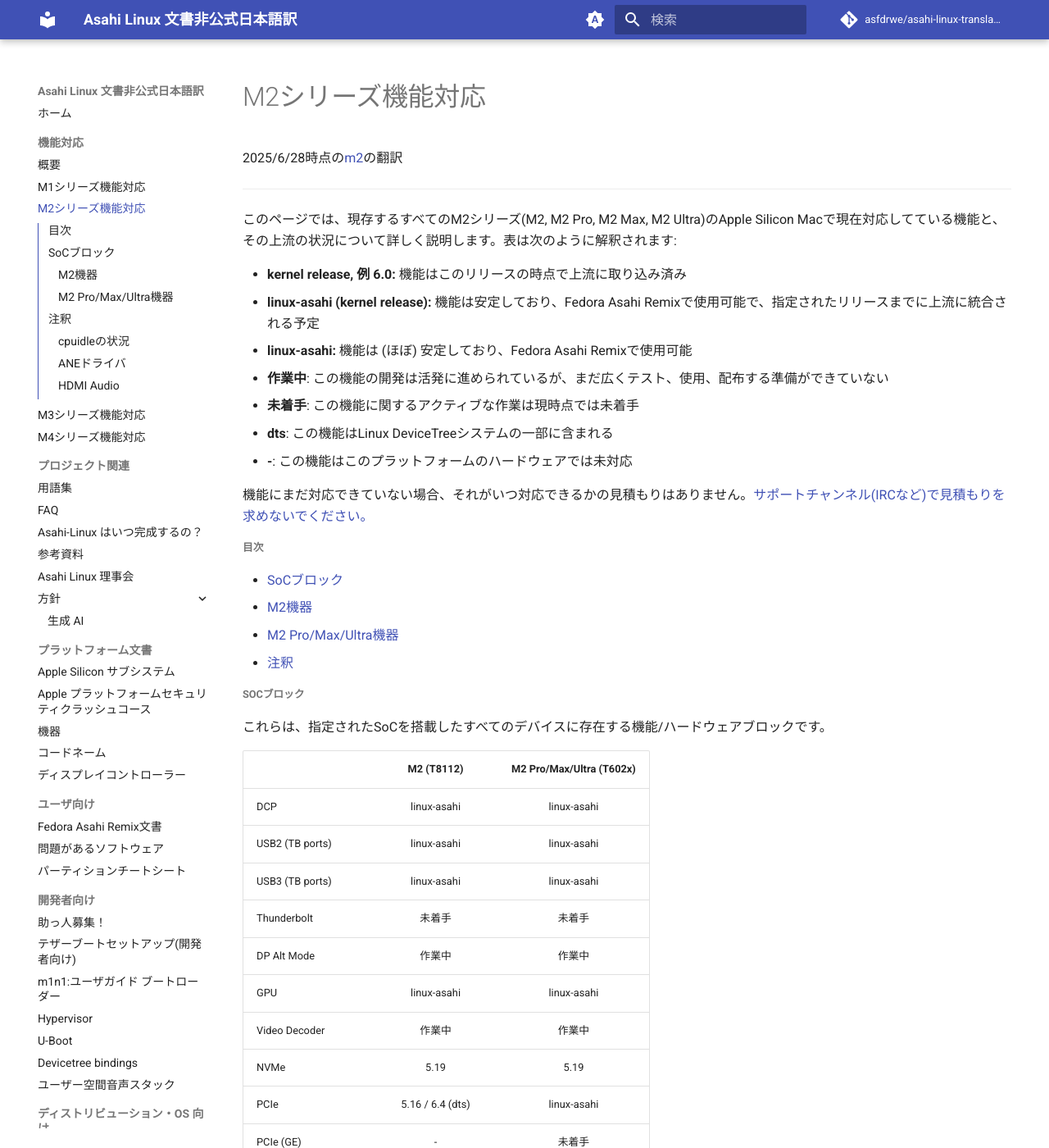
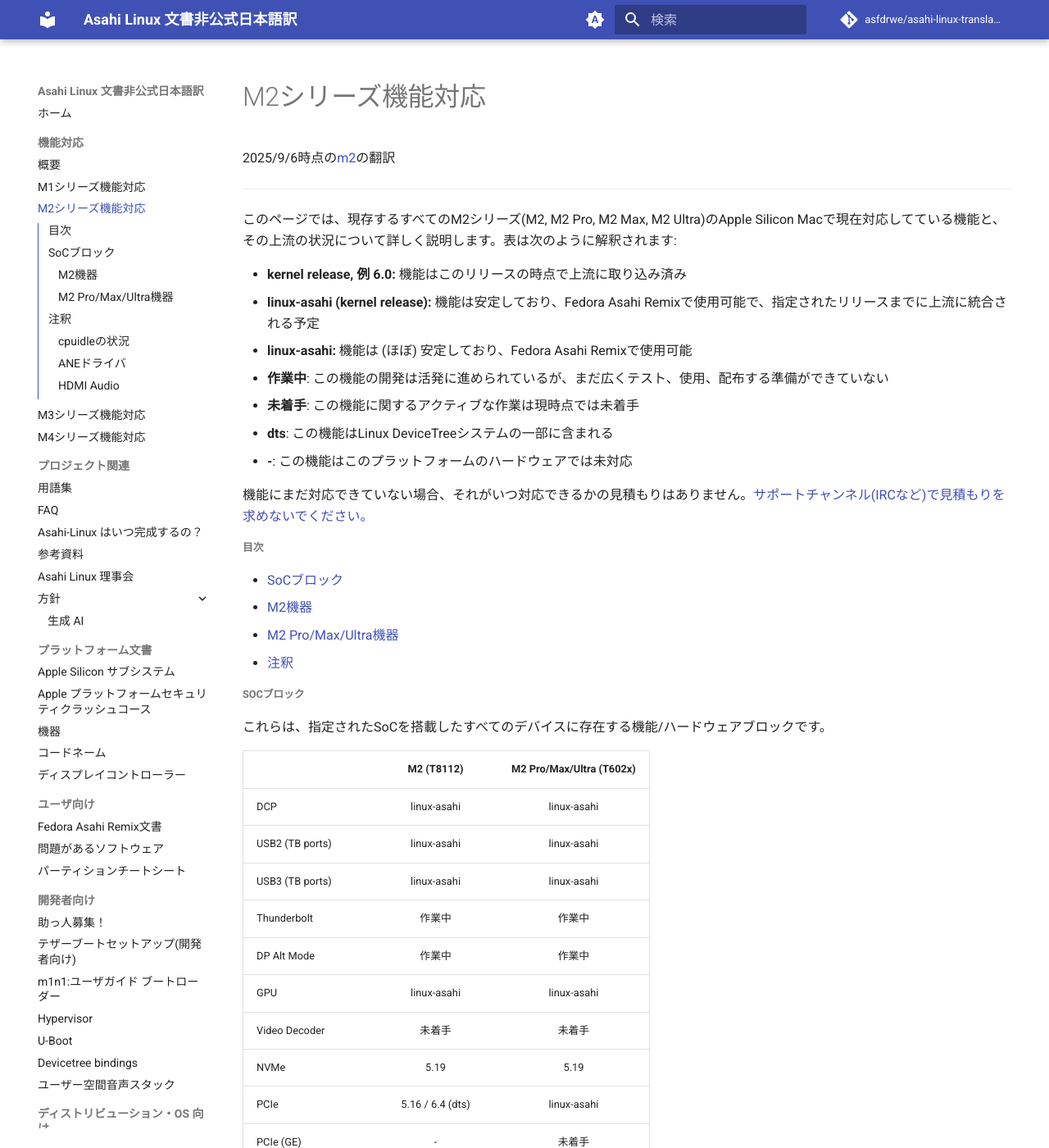
Before and after one commit to asfdrwe/asahi-linux-translations, an MkDocs documentation site: the page built from docs/platform/feature-support/m2.md, in a window 1280 px wide and 1400 px high. Shown: the whole window at 82% size. Built offline with MkDocs 1.6.1 and Material for MkDocs 9.7.7, drawn with Linux system fonts in a browser that asks for light colours; comment, search, counter and statistics services are not loaded.

Commit message:
updated to 20250906

```diff
--- a/docs/platform/feature-support/m2.md
+++ b/docs/platform/feature-support/m2.md
@@ -2,7 +2,7 @@
 title: M2 シリーズ機能対応
 ---
 
-2025/6/28時点の[m2](https://github.com/AsahiLinux/docs/blob/main/docs/platform/feature-support/m2.md)の翻訳
+2025/9/6時点の[m2](https://github.com/AsahiLinux/docs/blob/main/docs/platform/feature-support/m2.md)の翻訳
 
 ---
 このページでは、現存するすべてのM2シリーズ(M2, M2 Pro, M2 Max, M2 Ultra)のApple Silicon Macで現在対応してている機能と、
@@ -33,10 +33,10 @@
 | DCP              | linux-asahi          | linux-asahi                 |
 | USB2 (TB ports)  | linux-asahi          | linux-asahi                 |
 | USB3 (TB ports)  | linux-asahi          | linux-asahi                 |
-| Thunderbolt      | 未着手               | 未着手                      |
+| Thunderbolt      | 作業中               | 作業中                      |
 | DP Alt Mode      | 作業中               | 作業中                      |
 | GPU              | linux-asahi          | linux-asahi                 |
-| Video Decoder    | 作業中               | 作業中                      |
+| Video Decoder    | 未着手               | 未着手                      |
 | NVMe             | 5.19                 | 5.19                        |
 | PCIe             | 5.16 / 6.4 (dts)     | linux-asahi                 |
 | PCIe (GE)        | -                    | 未着手                      |
```
Also changed, not shown: docs/platform/feature-support/m1.md (+2 -2 lines).
